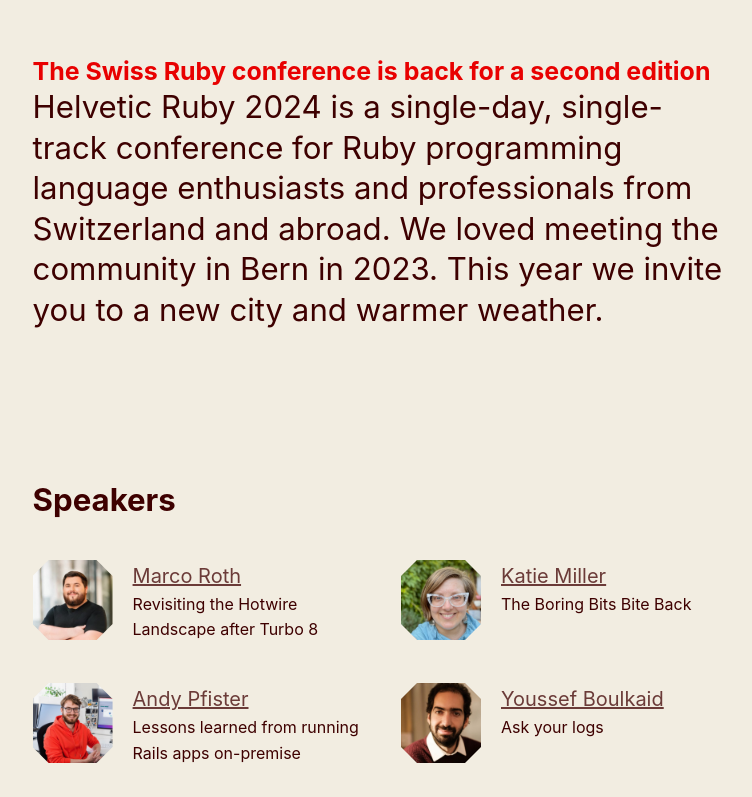
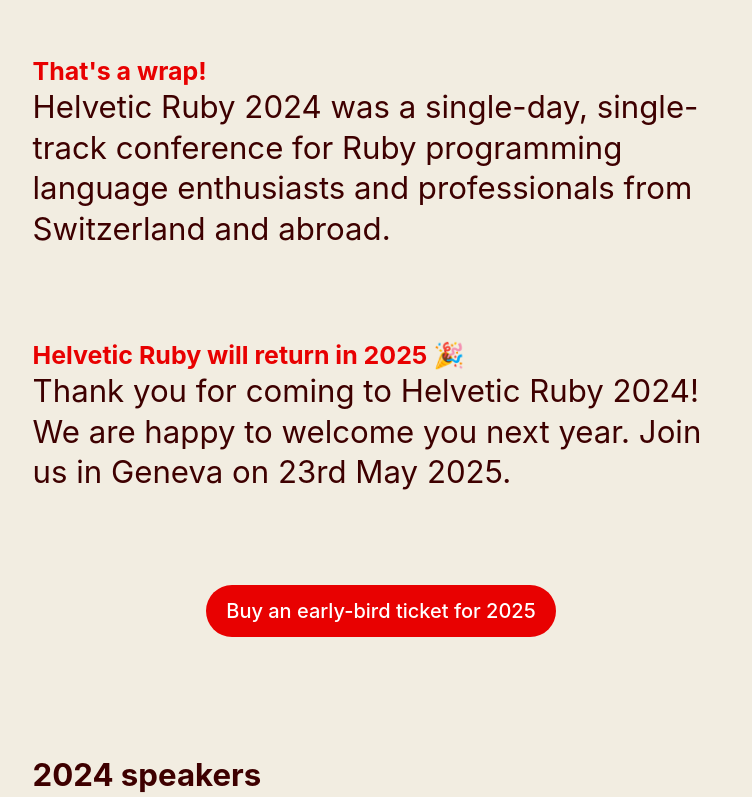
Before and after one commit to MINASWAN/helvetic-ruby.ch, a plain HTML site: page src/2024/index.html in a window 1280 px wide. Shown: the part 460-1257 px from the top of the page, without its empty margins (259-1011 px from the left). Drawn offline with Linux system fonts and the light colour scheme.

Commit message:
Announce date for Helvetic Ruby 2025

```diff
--- a/src/2024/index.html
+++ b/src/2024/index.html
@@ -70,15 +70,25 @@
         </section>
 
         <section>
-          <h2 class="highlight eyebrow">The Swiss Ruby conference is back for a second edition</h2>
+          <h2 class="highlight eyebrow">That's a wrap!</h2>
           <p class="lead">
-            Helvetic Ruby 2024 is a single-day, single-track conference for Ruby programming language enthusiasts and professionals from Switzerland and abroad.
-            We loved meeting the community in Bern in 2023. This year we invite you to a new city and warmer weather.
+            Helvetic Ruby 2024 was a single-day, single-track conference for Ruby programming language enthusiasts and professionals from Switzerland and abroad.
           </p>
         </section>
 
+        <section>
+          <h2 class="highlight eyebrow">Helvetic Ruby will return in 2025 🎉</h2>
+          <p class="lead">Thank you for coming to Helvetic Ruby 2024! We are happy to welcome you next year. Join us in Geneva on 23rd May 2025.</p>
+        </section>
+
+        <section>
+          <div class="flex-center">
+            <a href="https://ti.to/helvetic-ruby/helvetic-ruby-2025" class="cta">Buy an early-bird ticket for 2025</a>
+          </div>
+        </section>
+
         <section class="region stack" id="speakers">
-          <h2>Speakers</h2>
+          <h2>2024 speakers</h2>
           <div class="grid speakers">
             <article class="speaker-preview">
               <figure>
@@ -182,7 +192,7 @@
 
         <section class="stack stack-s">
           <h2 class="eyebrow">
-            Impressions from last year
+            Impressions from 2023
           </h2>
           <p>Check out the <a href="https://www.youtube.com/playlist?list=PL4jngagx9f7TIyNkSkS15oDrVPCa7LXsT">talk recordings</a> and <a href="https://photos.app.goo.gl/eSGGEP4BbrcFGF1p8">pictures</a> from <a href="../2023">Helvetic Ruby 2023</a>.</p>
           <div class="iframe-container">
```
